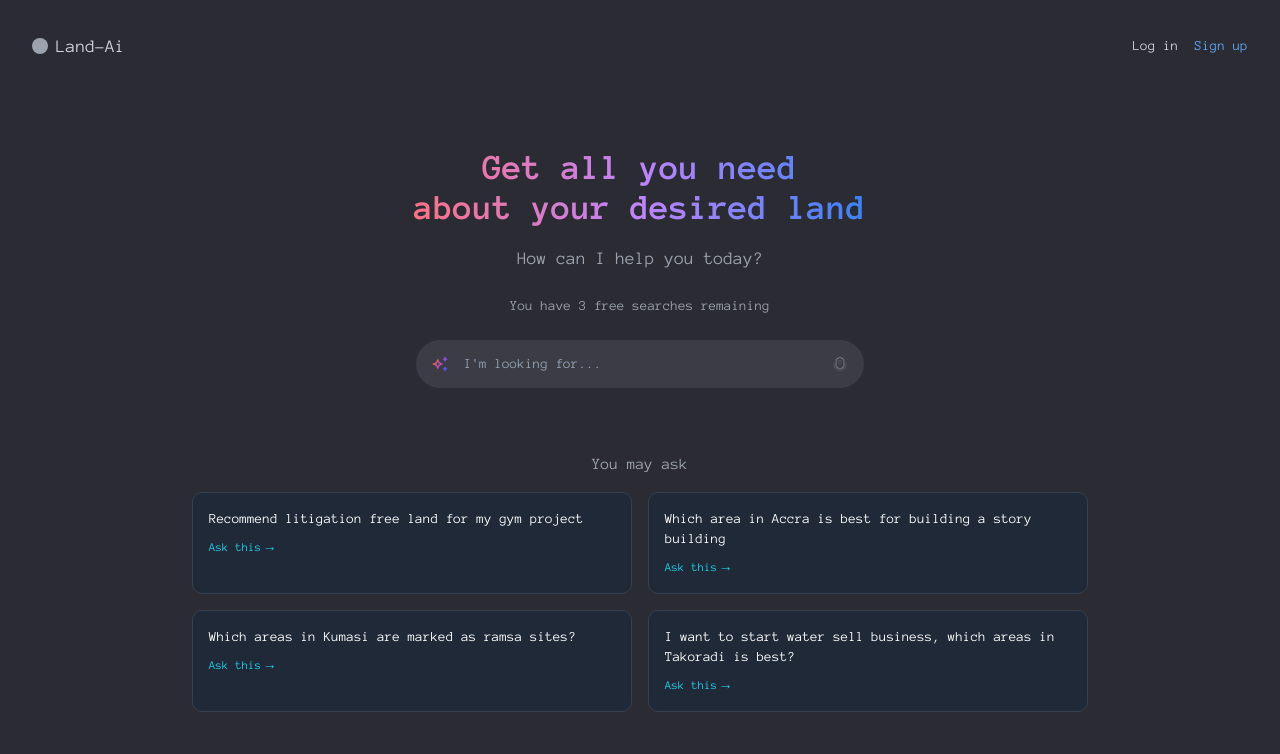
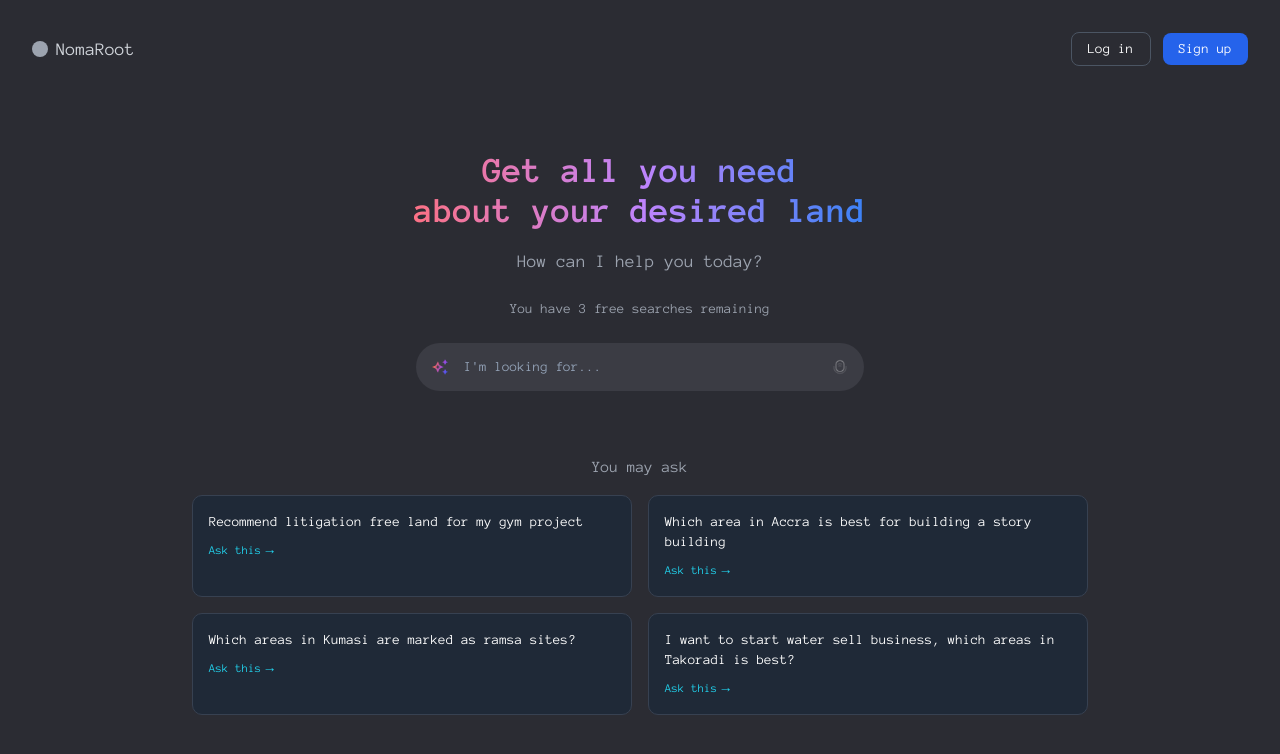
Before and after one commit to PrimeStrategy-Ghana-LTD/GeoAI, a React (Vite) app: page / in a window 1280 px wide. Shown: the top 754 px of the page. Built offline with nearby package versions, Linux system fonts and the light colour scheme.

Commit message:
Updated auth modals with backend validation

```diff
--- a/src/components/AppLayout.tsx
+++ b/src/components/AppLayout.tsx
@@ -3,7 +3,18 @@ import { useNavigate, Outlet } from 'react-router-dom';
 import { Input } from '@/components/ui/input';
 import { Button } from '@/components/ui/button';
 import { Card } from '@/components/ui/card';
-import { Search, LogOut, PenIcon, User, LayoutDashboard, FileText, BarChart2, Settings, HelpCircle } from 'lucide-react';
+import {
+  Search,
+  LogOut,
+  PenIcon,
+  User,
+  LayoutDashboard,
+  FileText,
+  BarChart2,
+  Settings,
+  HelpCircle,
+  ChevronDown
+} from 'lucide-react';
 import { loginUser, signupUser } from '@/services/authService';
 import LoginModal from '@/components/LoginModal';
 import SignupModal from './SignupModal';
@@ -155,6 +166,60 @@ const AppLayout: React.FC = () => {
     }
   };
 
+  const renderAuthSection = () => (
+    <div className="flex items-center gap-3">
+      {isLoggedIn ? (
+        <div className="flex items-center gap-2 relative">
+          <button
+            onClick={() => setShowAccountMenu(!showAccountMenu)}
+            className="flex items-center gap-2 group"
+          >
+            <div className="w-8 h-8 rounded-full bg-blue-500 flex items-center justify-center text-white">
+              <User className="w-4 h-4" />
+            </div>
+            <ChevronDown
+              className={`w-4 h-4 text-gray-400 transition-transform ${
+                showAccountMenu ? "rotate-180" : ""
+              }`}
+            />
+          </button>
+
+          {/* Dropdown Menu */}
+          {showAccountMenu && (
+            <div className="absolute right-0 top-10 bg-gray-800 border border-gray-700 rounded-md shadow-lg z-50 w-48 overflow-hidden">
+              <div className="px-4 py-3 border-b border-gray-700">
+                <p className="text-sm font-medium truncate">{welcomeName}</p>
+                <p className="text-xs text-gray-400">Free Plan</p>
+              </div>
+              <button
+                onClick={handleLogout}
+                className="w-full px-4 py-2 text-left text-sm flex items-center gap-2 hover:bg-gray-700 text-red-400"
+              >
+                <LogOut className="w-4 h-4" />
+                Sign Out
+              </button>
+            </div>
+          )}
+        </div>
+      ) : (
+        <>
+          <button
+            onClick={() => setShowLoginModal(true)}
+            className="px-4 py-1.5 text-sm font-medium rounded-md border border-gray-600 hover:bg-gray-700 transition-colors"
+          >
+            Log in
+          </button>
+          <button
+            onClick={() => setShowSignupModal(true)}
+            className="px-4 py-1.5 text-sm font-medium rounded-md bg-blue-600 hover:bg-blue-500 transition-colors"
+          >
+            Sign up
+          </button>
+        </>
+      )}
+    </div>
+  );
+
   return (
     <div className="min-h-screen bg-[#2b2c33] text-white flex">
       {/* Sidebar - Only shown in chat view */}
@@ -201,34 +266,7 @@ const AppLayout: React.FC = () => {
             </div>
           </div>
 
-          <div className="mt-auto pt-4 border-t border-gray-700">
-            {isLoggedIn ? (
-              <div className="flex items-center gap-3 p-2 rounded hover:bg-gray-700 cursor-pointer">
-                <div className="w-8 h-8 rounded-full bg-blue-500 flex items-center justify-center">
-                  <User className="w-4 h-4" />
-                </div>
-                <div className="flex-1 min-w-0">
-                  <p className="text-sm font-medium truncate">{welcomeName}</p>
-                  <p className="text-xs text-gray-400 truncate">Free Plan</p>
-                </div>
-              </div>
-            ) : (
-              <div className="space-y-2">
-                <Button
-                  onClick={() => setShowLoginModal(true)}
-                  className="w-full bg-gray-700 hover:bg-gray-600"
-                >
-                  Log In
-                </Button>
-                <Button
-                  onClick={() => setShowSignupModal(true)}
-                  className="w-full bg-blue-600 hover:bg-blue-500"
-                >
-                  Sign Up
-                </Button>
-              </div>
-            )}
-          </div>
+          <div className="mt-auto"></div>
         </div>
       )}
 
@@ -239,89 +277,23 @@ const AppLayout: React.FC = () => {
           <button onClick={() => handleNavigation('dashboard')}>
             <div className="flex items-center gap-2">
               <div className="w-4 h-4 bg-gray-400 rounded-full"></div>
-              <span className="text-gray-300">Land-Ai</span>
+              <span className="text-gray-300">NomaRoot</span>
             </div>
           </button>
-          <div className="flex items-center gap-4">
-            {isLoggedIn ? (
-              <div className="relative">
-                <button
-                  onClick={() => setShowAccountMenu(!showAccountMenu)}
-                  className="w-8 h-8 rounded-full bg-blue-500 flex items-center justify-center text-white"
-                >
-                  <User className="w-4 h-4" />
-                </button>
-                {showAccountMenu && (
-                  <div className="absolute right-0 top-10 bg-gray-800 border border-gray-700 rounded-md shadow-lg z-10 w-48">
-                    <div className="p-2 border-b border-gray-700 text-sm text-white">
-                      {welcomeName || 'Account'}
-                    </div>
-                    <button
-                      onClick={handleLogout}
-                      className="w-full text-left px-4 py-2 hover:bg-gray-700 text-red-400 flex items-center gap-2 text-sm"
-                    >
-                      <LogOut className="w-4 h-4" />
-                      <span>Logout</span>
-                    </button>
-                  </div>
-                )}
-              </div>
-            ) : (
-              <>
-                <button
-                  onClick={() => setShowLoginModal(true)}
-                  className="text-gray-300 hover:text-white font-medium text-sm"
-                >
-                  Log in
-                </button>
-                <button
-                  onClick={() => setShowSignupModal(true)}
-                  className="text-blue-400 hover:text-blue-300 font-medium text-sm"
-                >
-                  Sign up
-                </button>
-              </>
-            )}
-          </div>
+          {renderAuthSection()}
         </div>
 
         {/* Content */}
         <div className="flex-1 overflow-auto">
-         {currentView === 'home' && (
+          {currentView === 'home' ? (
             <div className="p-4 md:p-8 flex flex-col min-h-screen">
-    {/* Top Header */}
-    <header className="flex justify-between items-center mb-8">
+              {/* Desktop Header */}
+              <header className="hidden md:flex justify-between items-center mb-8">
                 <div className="flex items-center gap-2">
                   <div className="w-4 h-4 bg-gray-400 rounded-full"></div>
-        <span className="text-gray-300 text-lg font-medium">Land-Ai</span>
+                  <span className="text-gray-300 text-lg font-medium">NomaRoot</span>
                 </div>
-      <div className="flex items-center gap-4">
-        {isLoggedIn ? (
-          <div className="relative">
-            <button
-              onClick={() => setShowAccountMenu(!showAccountMenu)}
-              className="w-8 h-8 rounded-full bg-blue-500 flex items-center justify-center text-white"
-            >
-              <User className="w-4 h-4" />
-            </button>
-          </div>
-        ) : (
-          <>
-            <button
-              onClick={() => setShowLoginModal(true)}
-              className="text-gray-300 hover:text-white font-medium text-sm"
-            >
-              Log in
-            </button>
-            <button
-              onClick={() => setShowSignupModal(true)}
-              className="text-blue-400 hover:text-blue-300 font-medium text-sm"
-            >
-              Sign up
-            </button>
-          </>
-        )}
-      </div>
+                {renderAuthSection()}
               </header>
 
               {/* Main Content - Centered */}
@@ -404,9 +376,7 @@ const AppLayout: React.FC = () => {
                 </div>
               </div>
             </div>
-)}
-
-          {currentView === 'chat' && (
+          ) : (
             <div className="flex flex-col h-full">
               {/* Chat header */}
               <div className="flex justify-between items-center p-4 border-b border-gray-700">
@@ -424,28 +394,7 @@ const AppLayout: React.FC = () => {
                     {activePage === 'dashboard' ? 'Chat' : activePage.charAt(0).toUpperCase() + activePage.slice(1)}
                   </h2>
                 </div>
-                <div className="relative">
-                  <button
-                    onClick={() => setShowAccountMenu(!showAccountMenu)}
-                    className="w-8 h-8 rounded-full bg-blue-500 flex items-center justify-center text-white"
-                  >
-                    <User className="w-4 h-4" />
-                  </button>
-                  {showAccountMenu && (
-                    <div className="absolute right-0 top-10 bg-gray-800 border border-gray-700 rounded-md shadow-lg z-10 w-48">
-                      <div className="p-2 border-b border-gray-700 text-sm text-white">
-                        {welcomeName || 'Account'}
-                      </div>
-                      <button
-                        onClick={handleLogout}
-                        className="w-full text-left px-4 py-2 hover:bg-gray-700 text-red-400 flex items-center gap-2 text-sm"
-                      >
-                        <LogOut className="w-4 h-4" />
-                        <span>Logout</span>
-                      </button>
-                    </div>
-                  )}
-                </div>
+                {renderAuthSection()}
               </div>
 
               {/* Chat content */}
@@ -569,7 +518,7 @@ const AppLayout: React.FC = () => {
               setPassword={setPassword}
               onSwitchToSignup={() => {
                 setShowLoginModal(false);
-                setShowLoginModal(true);
+                setShowSignupModal(true);
               }}
             />
           </div>
--- a/src/components/Header.tsx
+++ b/src/components/Header.tsx
@@ -7,7 +7,7 @@ const Header: React.FC = () => {
     <div className="flex items-center justify-between p-4 border-b border-cyan-400">
       <div className="flex items-center gap-2">
         <div className="w-4 h-4 bg-gray-400 rounded-full"></div>
-        <span className="text-gray-300">Land-Ai</span>
+        <span className="text-gray-300">NomaRoot</span>
       </div>
       <div className="flex items-center gap-2">
         <span className="text-xs bg-gray-700 text-gray-300 px-2 py-1 rounded-full">
```
Lines whose indentation alone changed are shown as unchanged.
